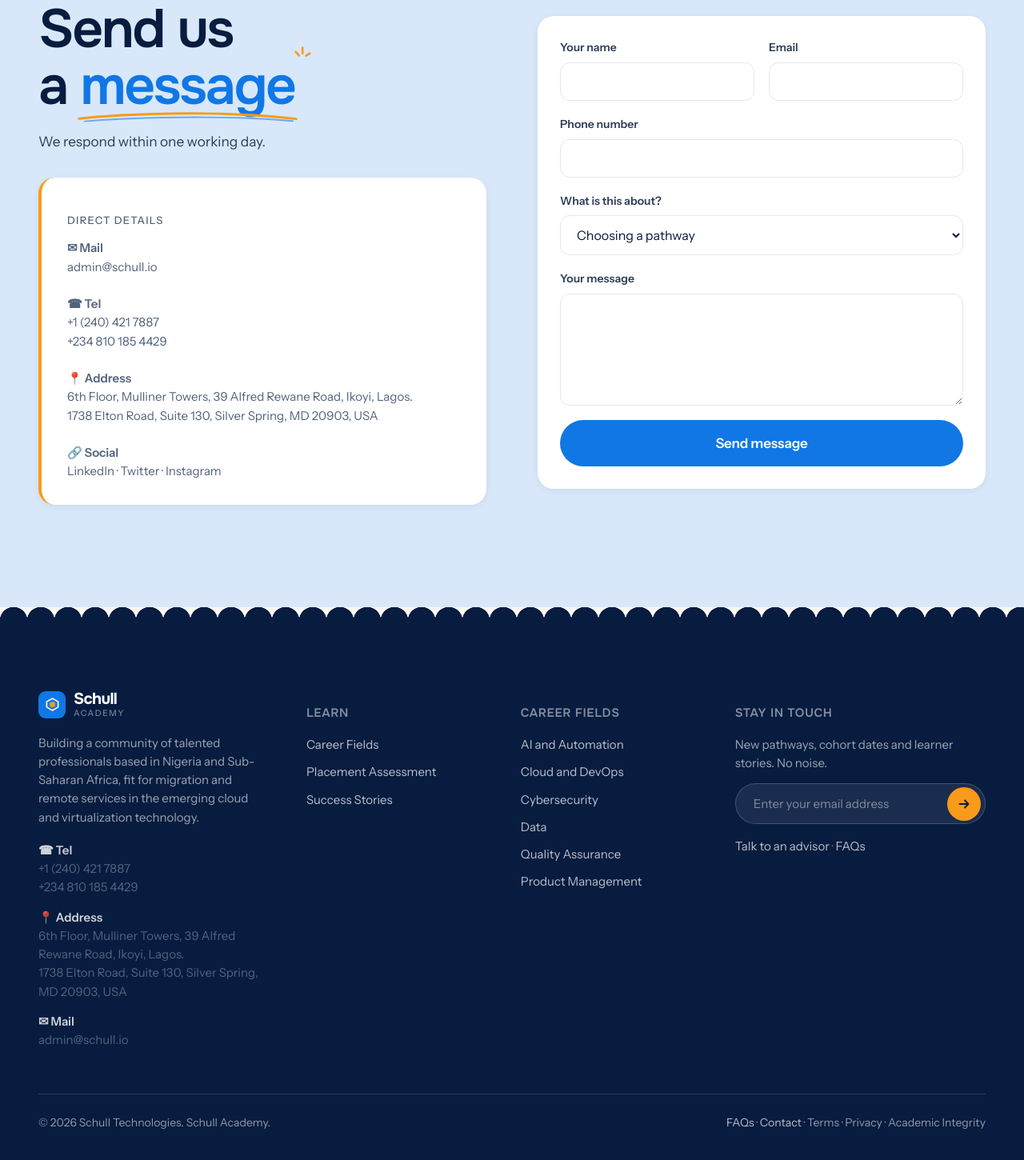
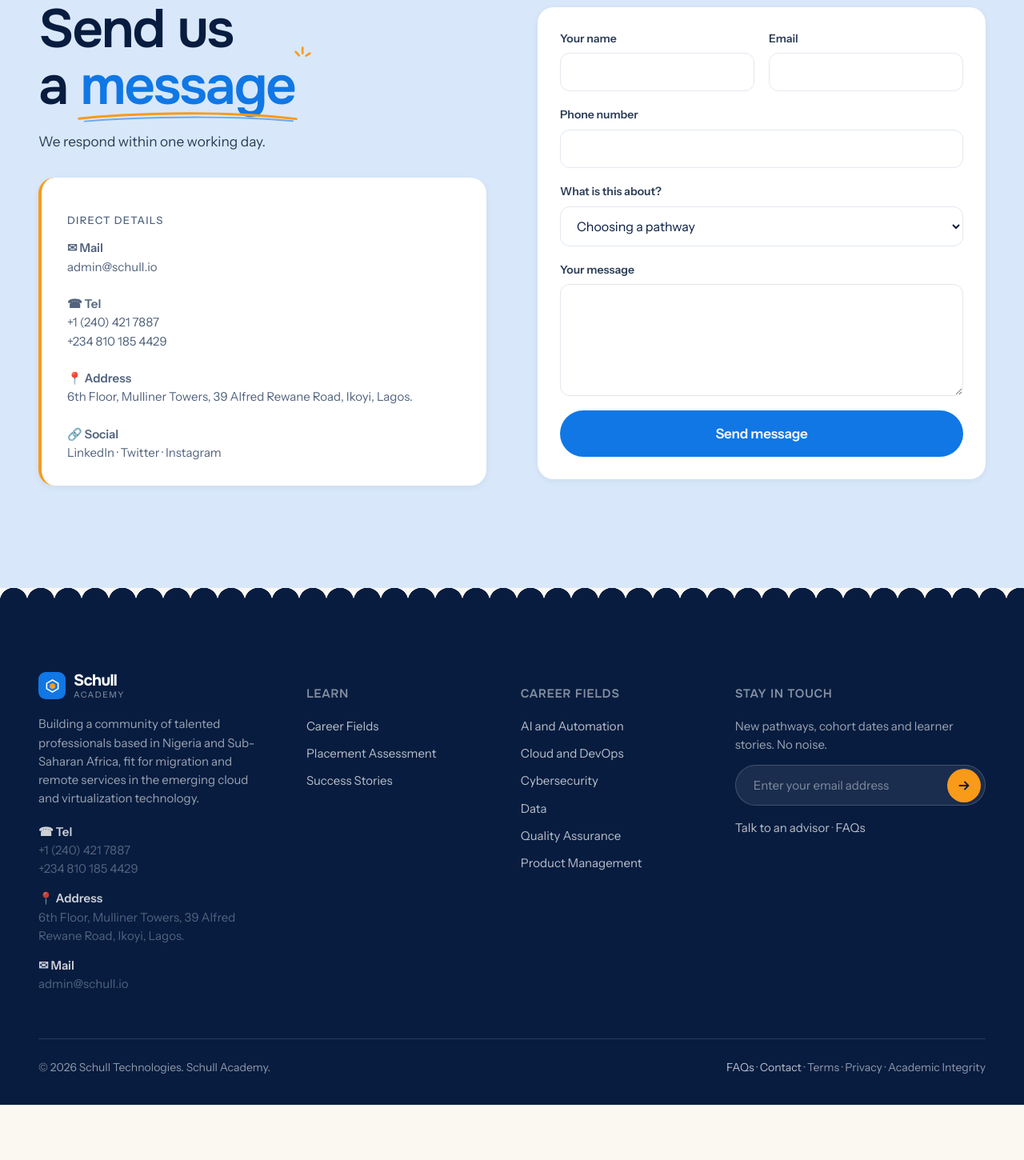
Before and after one commit to SchullGroup/schull.io-v3, a Next.js app: page /contact in a window 1280 px wide. Shown: the part 883-2333 px from the top of the page at 80% size. After the commit the page ends 2264 px from the top, so only its background shows below. Built offline with nearby package versions, Linux system fonts and the light colour scheme.

Commit message:
fix: remove USA address

```diff
--- a/app/contact/page.js
+++ b/app/contact/page.js
@@ -90,8 +90,7 @@ export default function Contact() {
                     <a href="tel:+2348101854429">+234 810 185 4429</a>
                     <br /><br />
                     <strong>📍 Address</strong><br />
-                    6th Floor, Mulliner Towers, 39 Alfred Rewane Road, Ikoyi, Lagos.<br />
-                    1738 Elton Road, Suite 130, Silver Spring, MD 20903, USA
+                    6th Floor, Mulliner Towers, 39 Alfred Rewane Road, Ikoyi, Lagos.
                     <br /><br />
                     <strong>🔗 Social</strong><br />
                     <a href="https://linkedin.com/company/schull" target="_blank" rel="noopener noreferrer">LinkedIn</a> · <a href="https://twitter.com/schullio" target="_blank" rel="noopener noreferrer">Twitter</a> · <a href="https://instagram.com/schullio" target="_blank" rel="noopener noreferrer">Instagram</a>
--- a/components/Footer.js
+++ b/components/Footer.js
@@ -22,8 +22,7 @@ export default function Footer() {
                 </p>
                 <p className="body-sm" style={{ margin: 0, marginBottom: 14 }}>
                   <strong style={{ color: 'rgba(255,255,255,0.8)' }}>📍 Address</strong><br />
-                  6th Floor, Mulliner Towers, 39 Alfred Rewane Road, Ikoyi, Lagos.<br />
-                  1738 Elton Road, Suite 130, Silver Spring, MD 20903, USA
+                  6th Floor, Mulliner Towers, 39 Alfred Rewane Road, Ikoyi, Lagos.
                 </p>
                 <p className="body-sm" style={{ margin: 0 }}>
                   <strong style={{ color: 'rgba(255,255,255,0.8)' }}>✉ Mail</strong><br />
```
